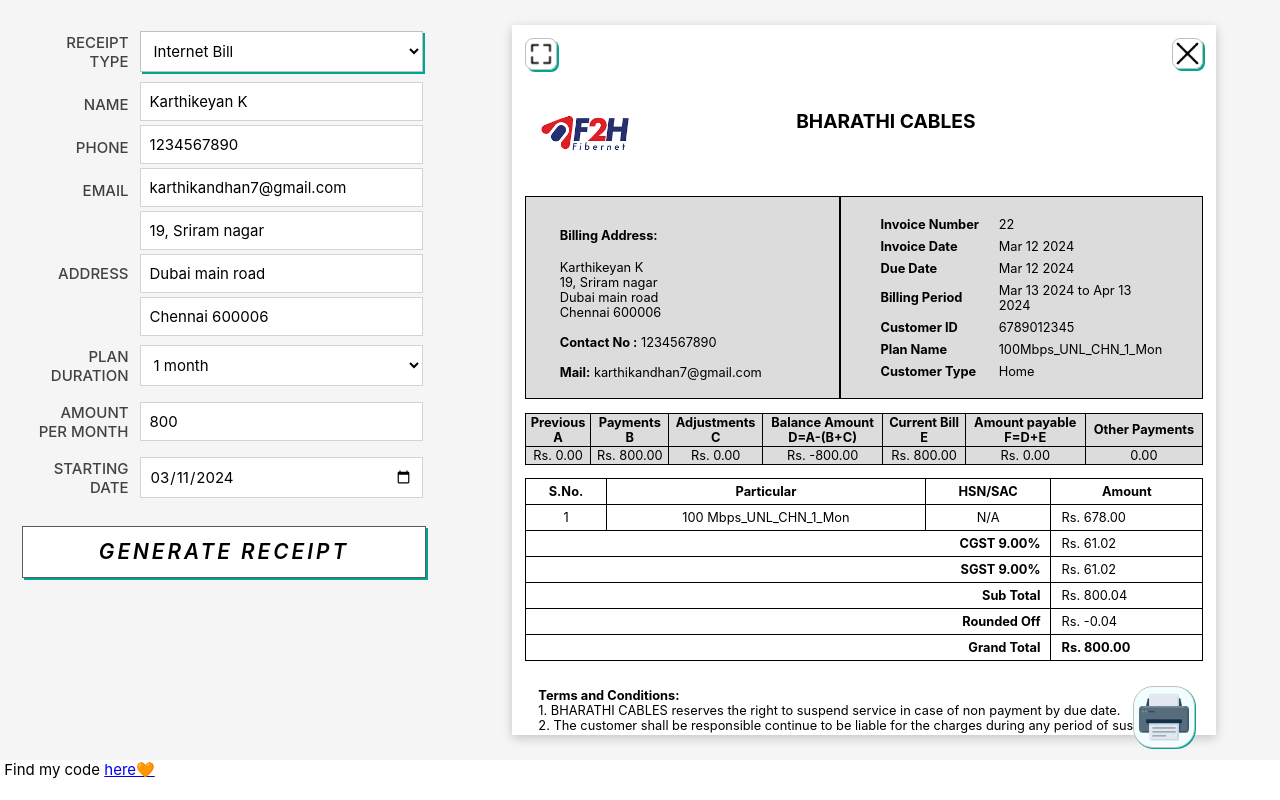
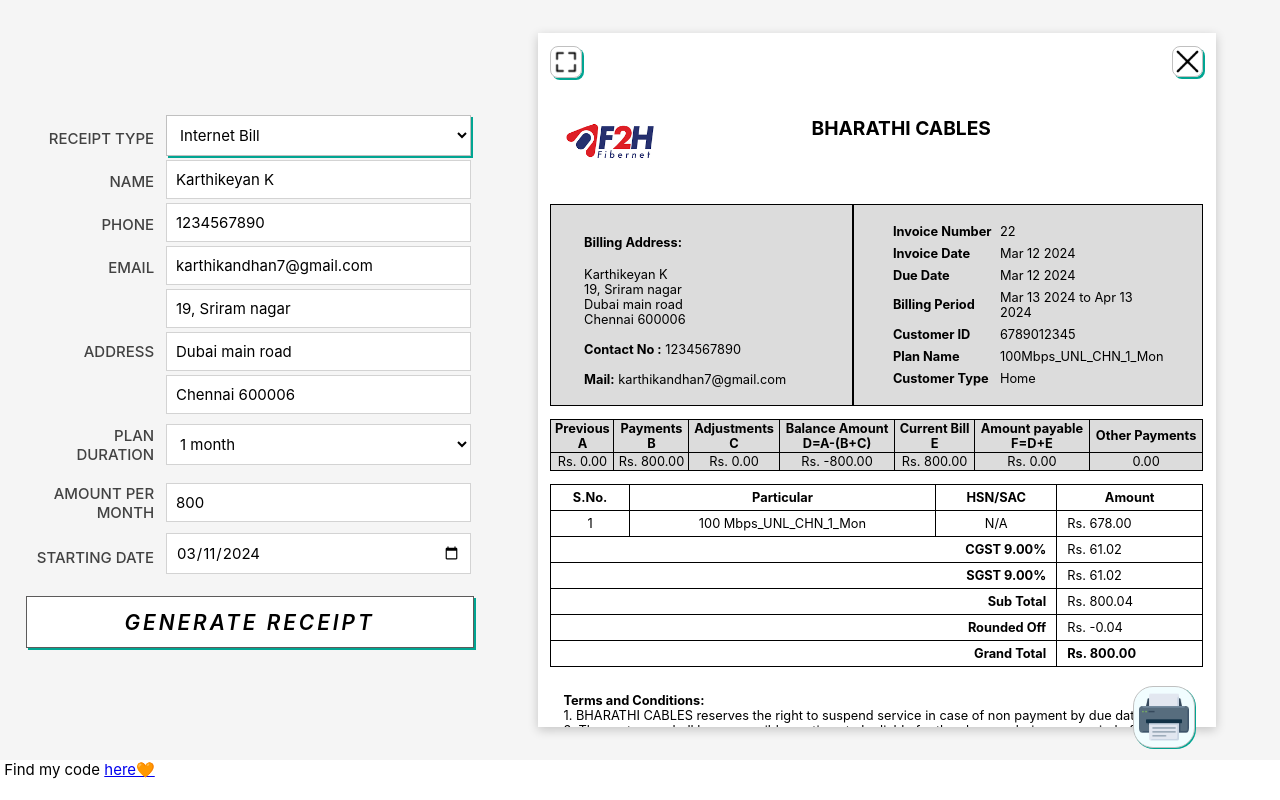
Before and after one commit to KARTHIONGIT/receipt-generate, a React (Create React App) app: page / in a window 1280 px wide. Both pictures are taken after a click on the input "GENERATE RECEIPT". Built offline with nearby package versions, Linux system fonts and the light colour scheme.

Commit message:
Updation centering css

```diff
--- a/src/Components/Form/Form.css
+++ b/src/Components/Form/Form.css
@@ -1,9 +1,7 @@
 .formPage {
   width: 35%;
-  height: 100%;
-  form {
-    margin: 5% 5%;
-  }
+  margin: auto;
+  padding-left: 2%;
   table {
     tr {
       th {
--- a/src/Components/PreviewModal/PreviewModal.css
+++ b/src/Components/PreviewModal/PreviewModal.css
@@ -4,9 +4,9 @@
   box-shadow: 0 3px 10px rgb(0 0 0 / 0.2);
   background-color: rgb(255, 255, 255);
   padding: 1%;
-  margin: 1% 5%;
+  margin: 5%;
   max-width: 90%;
-  height: 90%;
+  height: 88%;
   overflow-x: hidden;
   flex: 1;
   font-size: 0.8rem;
--- a/src/Container/ReceiptContainer.css
+++ b/src/Container/ReceiptContainer.css
@@ -1,6 +1,6 @@
 .container {
   display: flex;
-  justify-content: space-around;
+  justify-content: center;
   align-items: center;
   height: 95vh;
   background-color: whitesmoke;
```
